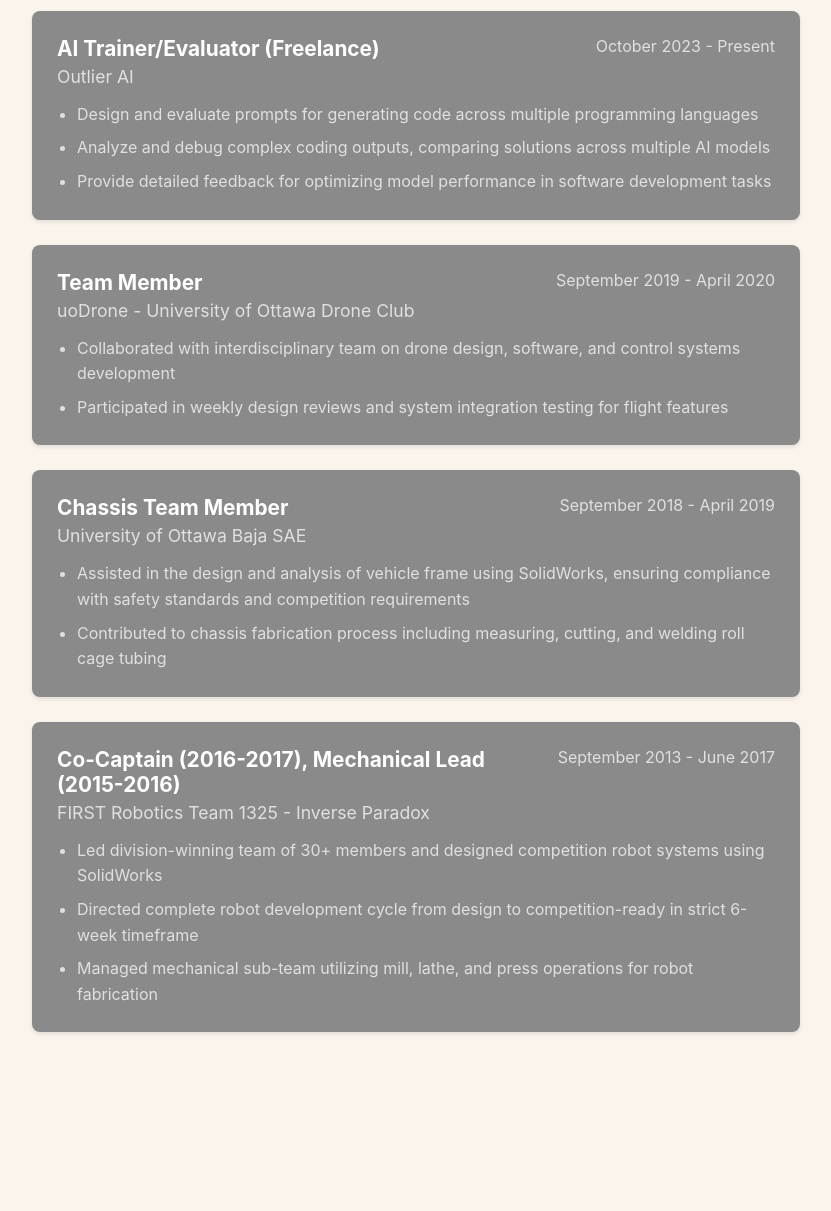
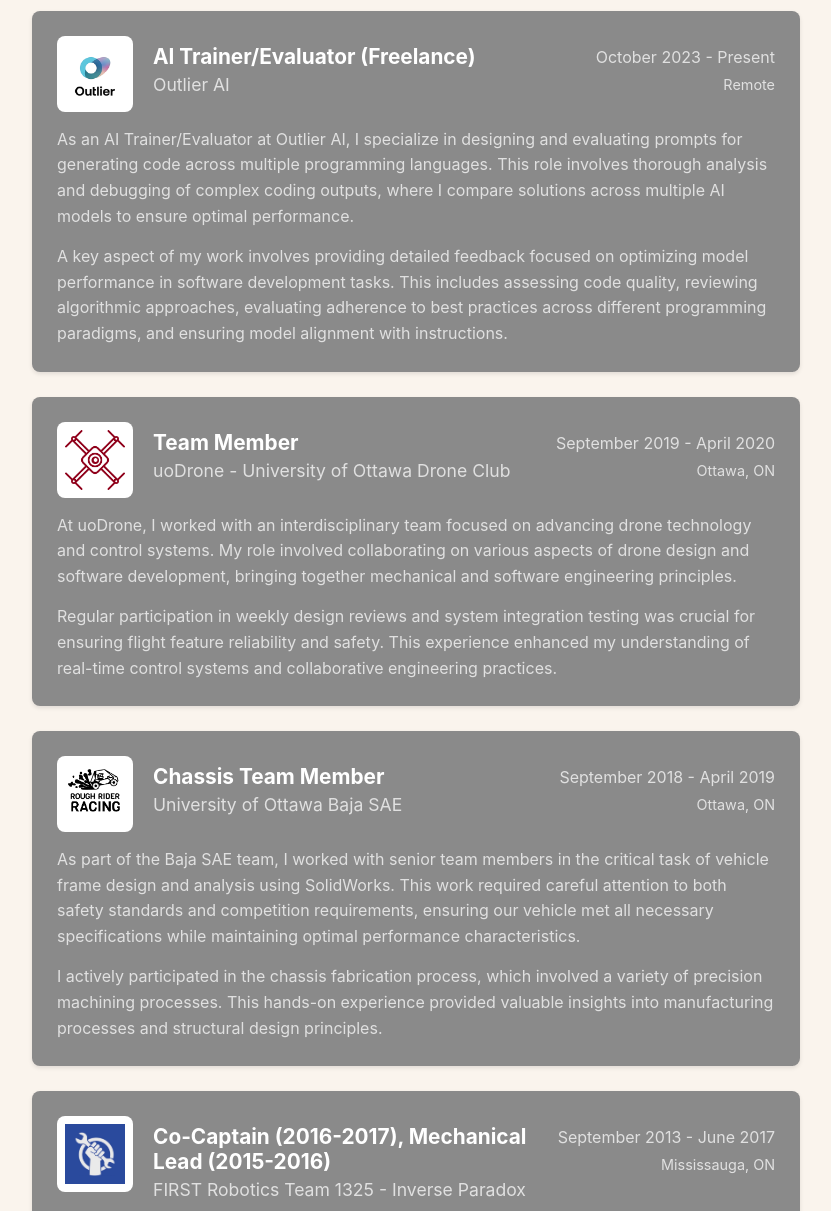
Before and after one commit to SharabhojI/personal-website, a plain HTML site: page experience.html in a window 1280 px wide. Shown: the part 180-1391 px from the top of the page, without its empty margins (224-1055 px from the left). Before the commit the page ends 1272 px from the top, so only its background shows below. Drawn offline with Linux system fonts and the light colour scheme.

Commit message:
Updated experience page

```diff
--- a/experience.html
+++ b/experience.html
@@ -24,60 +24,104 @@
             <h1>Experience & Leadership</h1>
             <div class="experience-item">
                 <div class="experience-header">
+                    <div class="company-logo">
+                        <img src="src/images/outlier-logo.png" alt="Outlier AI Logo">
+                    </div>
+                    <div class="header-content">
                         <div class="company-title">
                             <h2>AI Trainer/Evaluator (Freelance)</h2>
                             <h3>Outlier AI</h3>
                         </div>
+                        <div class="period-location">
                             <div class="duration">October 2023 - Present</div>
+                            <div class="location">Remote</div>
                         </div>
-                <ul class="experience-details">
-                    <li>Design and evaluate prompts for generating code across multiple programming languages</li>
-                    <li>Analyze and debug complex coding outputs, comparing solutions across multiple AI models</li>
-                    <li>Provide detailed feedback for optimizing model performance in software development tasks</li>
-                </ul>
+                    </div>
+                </div>
+                <div class="experience-details">
+                    <p>As an AI Trainer/Evaluator at Outlier AI, I specialize in designing and evaluating prompts for generating code across multiple programming
+                    languages. This role involves thorough analysis and debugging of complex coding outputs, where I compare solutions across multiple AI models
+                    to ensure optimal performance.</p>
+                    <p>A key aspect of my work involves providing detailed feedback focused on optimizing model performance in software development tasks. This
+                    includes assessing code quality, reviewing algorithmic approaches, evaluating adherence to best practices across different programming
+                    paradigms, and ensuring model alignment with instructions.</p>
+                </div>
             </div>
 
             <div class="experience-item">
                 <div class="experience-header">
+                    <div class="company-logo">
+                        <img src="src/images/uodrone-logo.png" alt="University of Ottawa Drone Club Logo">
+                    </div>
+                    <div class="header-content">
                         <div class="company-title">
                             <h2>Team Member</h2>
                             <h3>uoDrone - University of Ottawa Drone Club</h3>
                         </div>
+                        <div class="period-location">
                             <div class="duration">September 2019 - April 2020</div>
+                            <div class="location">Ottawa, ON</div>
                         </div>
-                <ul class="experience-details">
-                    <li>Collaborated with interdisciplinary team on drone design, software, and control systems development</li>
-                    <li>Participated in weekly design reviews and system integration testing for flight features</li>
-                </ul>
+                    </div>
+                </div>
+                <div class="experience-details">
+                    <p>At uoDrone, I worked with an interdisciplinary team focused on advancing drone technology and control systems. My role involved collaborating
+                    on various aspects of drone design and software development, bringing together mechanical and software engineering principles.</p>
+                    <p>Regular participation in weekly design reviews and system integration testing was crucial for ensuring flight feature reliability and safety.
+                    This experience enhanced my understanding of real-time control systems and collaborative engineering practices.</p>
+                </div>
             </div>
 
             <div class="experience-item">
                 <div class="experience-header">
+                    <div class="company-logo">
+                        <img src="src/images/bajaSAE-logo.png" alt="University of Ottawa Logo">
+                    </div>
+                    <div class="header-content">
                         <div class="company-title">
                             <h2>Chassis Team Member</h2>
                             <h3>University of Ottawa Baja SAE</h3>
                         </div>
+                        <div class="period-location">
                             <div class="duration">September 2018 - April 2019</div>
+                            <div class="location">Ottawa, ON</div>
                         </div>
-                <ul class="experience-details">
-                    <li>Assisted in the design and analysis of vehicle frame using SolidWorks, ensuring compliance with safety standards and competition requirements</li>
-                    <li>Contributed to chassis fabrication process including measuring, cutting, and welding roll cage tubing</li>
-                </ul>
+                    </div>
+                </div>
+                <div class="experience-details">
+                    <p>As part of the Baja SAE team, I worked with senior team members in the critical task of vehicle frame design and analysis using SolidWorks.
+                    This work required careful attention to both safety standards and competition requirements, ensuring our vehicle met all necessary specifications
+                    while maintaining optimal performance characteristics.</p>
+                    <p>I actively participated in the chassis fabrication process, which involved a variety of precision machining processes. This hands-on experience
+                    provided valuable insights into manufacturing processes and structural design principles.</p>
+                </div>
             </div>
 
             <div class="experience-item">
                 <div class="experience-header">
+                    <div class="company-logo">
+                        <img src="src/images/1325-logo.png" alt="FIRST Robotics Logo">
+                    </div>
+                    <div class="header-content">
                         <div class="company-title">
                             <h2>Co-Captain (2016-2017), Mechanical Lead (2015-2016)</h2>
                             <h3>FIRST Robotics Team 1325 - Inverse Paradox</h3>
                         </div>
+                        <div class="period-location">
                             <div class="duration">September 2013 - June 2017</div>
+                            <div class="location">Mississauga, ON</div>
                         </div>
-                <ul class="experience-details">
-                    <li>Led division-winning team of 30+ members and designed competition robot systems using SolidWorks</li>
-                    <li>Directed complete robot development cycle from design to competition-ready in strict 6-week timeframe</li>
-                    <li>Managed mechanical sub-team utilizing mill, lathe, and press operations for robot fabrication</li>
-                </ul>
+                    </div>
+                </div>
+                <div class="experience-details">
+                    <p>As co-captain of a division-winning team of over 30 members, I was responsible for overseeing the design and development of competition robot
+                    systems using SolidWorks. This leadership role required strong organizational skills and the ability to coordinate multiple sub-teams working on
+                    different aspects of the robot.</p>
+                    <p>A significant achievement was directing the complete robot development cycle from initial design to competition-ready status within a strict
+                    6-week timeframe. This involved managing tight deadlines while ensuring high-quality output and team cohesion.</p>
+                    <p>As the mechanical sub-team lead, I supervised and coordinated the use of various manufacturing equipment including mills, lathes, and presses
+                    for robot fabrication. This role required detailed attention to safety protocols while maintaining efficient production schedules.</p>
+                </div>
             </div>
         </section>
     </body>
--- a/src/css/styles.css
+++ b/src/css/styles.css
@@ -244,9 +244,35 @@ div#skills {
 
 .experience-header {
     display: flex;
+    align-items: flex-start;
+    margin-bottom: 15px;
+    gap: 20px;
+}
+
+.company-logo {
+    width: 60px;
+    height: 60px;
+    flex-shrink: 0;
+    border-radius: 8px;
+    background-color: white;
+    padding: 8px;
+    display: flex;
+    align-items: center;
+    justify-content: center;
+}
+
+.company-logo img {
+    max-width: 100%;
+    max-height: 100%;
+    object-fit: contain;
+}
+
+.header-content {
+    flex: 1;
+    display: flex;
     justify-content: space-between;
     align-items: flex-start;
-    margin-bottom: 15px;
+    padding: 8px 0;
 }
 
 .company-title h2 {
@@ -262,24 +288,38 @@ div#skills {
     font-weight: normal;
 }
 
+.period-location {
+    text-align: right;
+    display: flex;
+    flex-direction: column;
+}
+
 .duration {
     color: #e0e0e0;
     font-size: 1em;
     white-space: nowrap;
     margin-left: 20px;
+    margin-top: 3px;
+}
+
+.location {
+    color: #e0e0e0;
+    font-size: 0.9em;
+    margin-top: 9px;
 }
 
 .experience-details {
     margin: 0;
-    padding-left: 20px;
     color: #e0e0e0;
     line-height: 1.6;
 }
 
-.experience-details li {
-    margin-bottom: 8px;
+.experience-details p {
+    margin: 0 0 15px 0;
+    color: #e0e0e0;
+    font-size: 1em;
 }
 
-.experience-details li:last-child {
+.experience-details p:last-child {
     margin-bottom: 0;
 }
```
Also changed, not shown: src/images/1325-logo.png (added), src/images/bajaSAE-logo.png (added), src/images/outlier-logo.png (added), src/images/uodrone-logo.png (added). Lines whose indentation alone changed are shown as unchanged.
